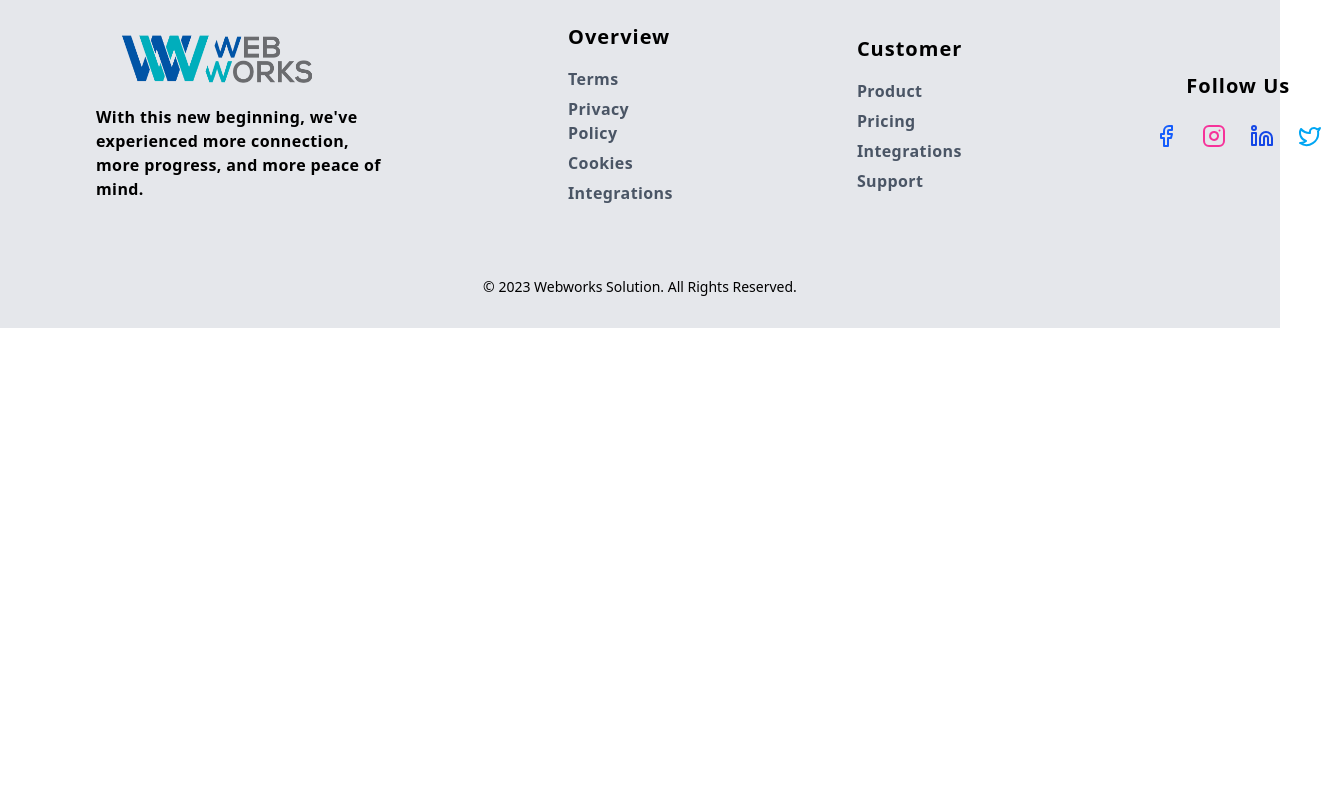
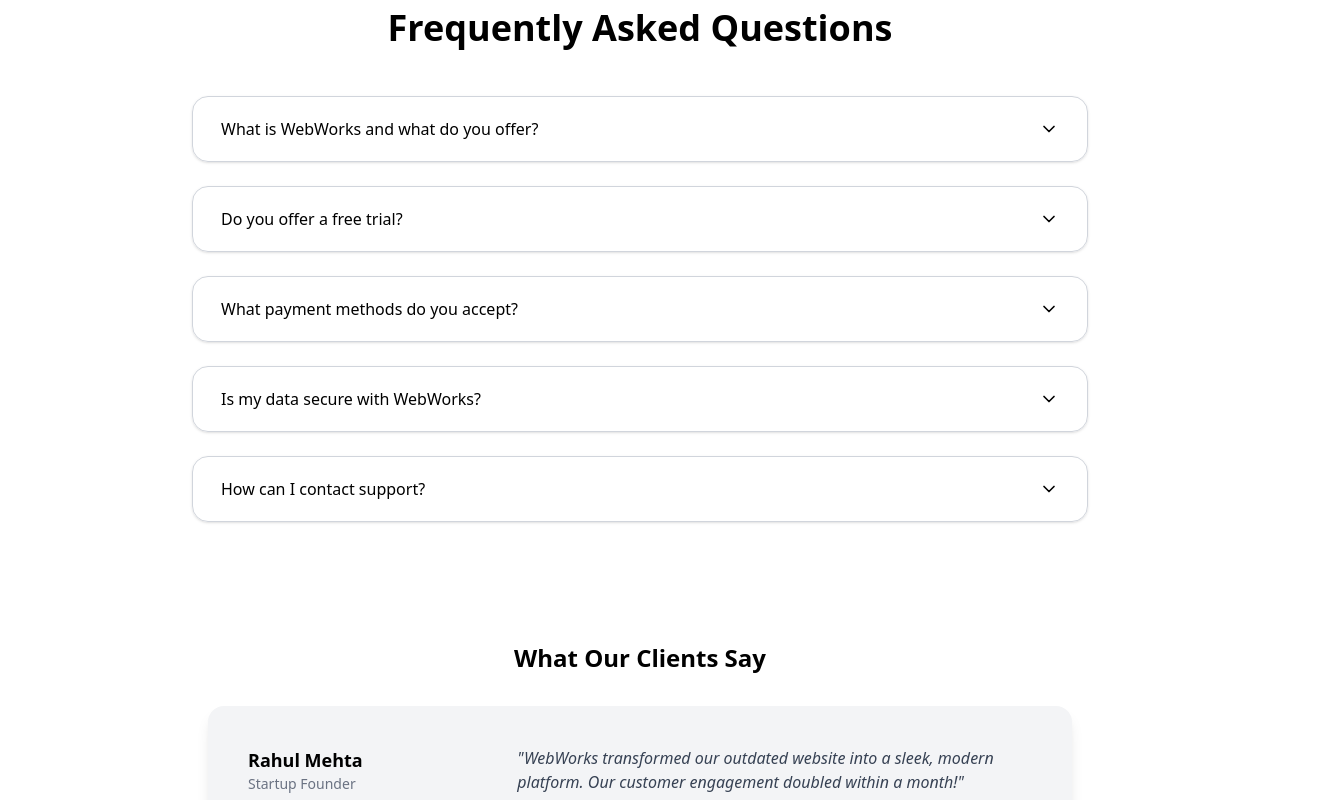
Before and after one commit to RoopTeja04/Web-Works-, a React (Vite) app in the folder client/: page / in a window 1280 px wide. Shown: the part 1320-2120 px from the top of the page, 1330 px wide, since content can reach past the window. Before the commit the page ends 1648 px from the top, so only its background shows below. Built offline with nearby package versions, Linux system fonts and the light colour scheme.

Commit message:
added faqs and testimonals aslo

```diff
--- a/client/src/components/Home.jsx
+++ b/client/src/components/Home.jsx
@@ -1,6 +1,8 @@
 import React from 'react'
 import Sub_Services from '../sub_components/sub_services'
 import Footer from '../sub_components/Footer'
+import Faqs from '../sub_components/faqs'
+import Testimonals from '../sub_components/testimonals'
 
 const Home = ({ BannerImage }) => {
     return (
@@ -27,6 +29,8 @@
             </div>
 
             <Sub_Services />
+            <Faqs />
+            <Testimonals />
             <Footer />
         </>
     )
--- a/client/src/sub_components/Footer.jsx
+++ b/client/src/sub_components/Footer.jsx
@@ -1,6 +1,6 @@
 import React from 'react'
 import Logo from '../images/webworks_logo-01.png';
-import { Facebook, Instagram, Linkedin, Twitter } from "lucide-react";
+import { Facebook, Instagram, Linkedin } from "lucide-react";
 
 const Footer = () => {
     return (
@@ -20,21 +20,21 @@
 
                     <div className='flex flex-col justify-center space-y-4'>
                         <span className='text-xl tracking-wider font-semibold'>Overview</span>
-                        <div className='flex flex-col space-y-1.5'>
-                            <span className='font-semibold text-gray-600 text-md tracking-wide'>Terms</span>
-                            <span className='font-semibold text-gray-600 text-md tracking-wide'>Privacy Policy</span>
-                            <span className='font-semibold text-gray-600 text-md tracking-wide'>Cookies</span>
-                            <span className='font-semibold text-gray-600 text-md tracking-wide'>Integrations</span>
+                        <div className='flex flex-col space-y-3'>
+                            <span className='font-semibold text-gray-600 text-sm tracking-wide'>Terms</span>
+                            <span className='font-semibold text-gray-600 text-sm tracking-wide'>Privacy Policy</span>
+                            <span className='font-semibold text-gray-600 text-sm tracking-wide'>Cookies</span>
+                            <span className='font-semibold text-gray-600 text-sm tracking-wide'>Integrations</span>
                         </div>
                     </div>
 
                     <div className='flex flex-col justify-center space-y-4'>
                         <span className='text-xl tracking-wider font-semibold text-center'>Customer</span>
-                        <div className='flex flex-col space-y-1.5'>
-                            <span className='font-semibold text-gray-600 text-md tracking-wide'>Product</span>
-                            <span className='font-semibold text-gray-600 text-md tracking-wide'>Pricing</span>
-                            <span className='font-semibold text-gray-600 text-md tracking-wide'>Integrations</span>
-                            <span className='font-semibold text-gray-600 text-md tracking-wide'>Support</span>
+                        <div className='flex flex-col space-y-3'>
+                            <span className='font-semibold text-gray-600 text-sm tracking-wide'>Product</span>
+                            <span className='font-semibold text-gray-600 text-sm tracking-wide'>Pricing</span>
+                            <span className='font-semibold text-gray-600 text-sm tracking-wide'>Integrations</span>
+                            <span className='font-semibold text-gray-600 text-sm tracking-wide'>Support</span>
                         </div>
                     </div>
 
@@ -49,9 +49,6 @@
                             </a>
                             <a href="#" aria-label="LinkedIn" className="p-2 rounded-full hover:bg-gray-100">
                                 <Linkedin className="w-6 h-6 text-blue-700" />
-                            </a>
-                            <a href="#" aria-label="Twitter" className="p-2 rounded-full hover:bg-gray-100">
-                                <Twitter className="w-6 h-6 text-sky-500" />
                             </a>
                         </div>
                     </div>
--- /dev/null
+++ b/client/src/sub_components/faqs.jsx
@@ -0,0 +1,88 @@
+import React, { useState } from "react";
+import { ChevronDown } from "lucide-react";
+import { motion } from "framer-motion";
+
+const Faqs = [
+    {
+        question: "What is WebWorks and what do you offer?",
+        answer:
+            "WebWorks is a startup that provides modern web solutions including web development, design, and digital tools to help your business grow."
+    },
+    {
+        question: "Do you offer a free trial?",
+        answer:
+            "Yes, we offer a free 7-day trial for all new users to explore our services before subscribing."
+    },
+    {
+        question: "What payment methods do you accept?",
+        answer:
+            "We accept major credit cards, debit cards, UPI, and PayPal for global users."
+    },
+    {
+        question: "Is my data secure with WebWorks?",
+        answer:
+            "Absolutely. We use encryption and follow industry best practices to keep your data safe."
+    },
+    {
+        question: "How can I contact support?",
+        answer:
+            "You can reach out to our support team via email at support@webworks.com or through our in-app chat."
+    }
+];
+
+const FAQs = () => {
+    const [openIndex, setOpenIndex] = useState(null);
+
+    const toggleFAQ = (index) => {
+        setOpenIndex(openIndex === index ? null : index);
+    };
+
+    return (
+        <div className="max-w-2xl mx-auto my-24 p-6 flex flex-col items-center">
+            <motion.h2
+                className="text-4xl font-bold text-center mb-12"
+                initial={{ opacity: 0, y: 40 }}
+                whileInView={{ opacity: 1, y: 0 }}
+                transition={{ duration: 0.8, ease: "easeOut" }}
+            >
+                Frequently Asked Questions
+            </motion.h2>
+
+            <div className="min-w-4xl space-y-6">
+                {Faqs.map((faq, i) => (
+                    <motion.div
+                        key={i}
+                        className="border border-gray-300 rounded-2xl shadow-sm overflow-hidden"
+                        initial={{ opacity: 0, y: -40 }}
+                        whileInView={{ opacity: 1, y: 0 }}
+                        transition={{
+                            duration: 0.6,
+                            ease: "easeOut",
+                            delay: i * 0.2
+                        }}
+                    >
+                        <button
+                            onClick={() => toggleFAQ(i)}
+                            className="w-full flex justify-between items-center px-7 py-5 text-left cursor-pointer"
+                        >
+                            <span className="font-medium">{faq.question}</span>
+                            <ChevronDown
+                                className={`w-5 h-5 transition-transform duration-300 ${openIndex === i ? "rotate-180" : ""
+                                    }`}
+                            />
+                        </button>
+
+                        <div
+                            className={`px-4 text-gray-600 transition-all duration-500 ease-in-out overflow-hidden ${openIndex === i ? "max-h-40 pb-4" : "max-h-0"
+                                }`}
+                        >
+                            {faq.answer}
+                        </div>
+                    </motion.div>
+                ))}
+            </div>
+        </div>
+    );
+};
+
+export default FAQs;
--- a/client/src/sub_components/sub_services.jsx
+++ b/client/src/sub_components/sub_services.jsx
@@ -32,7 +32,7 @@
     return (
         <div className="my-24 flex flex-col items-center">
             <motion.span
-                className="text-5xl font-semibold tracking-wide"
+                className="text-4xl font-bold text-center"
                 initial={{ opacity: 0, y: -40 }}
                 animate={{ opacity: 1, y: 0 }}
                 transition={{ duration: 0.8, ease: "easeOut" }}
--- /dev/null
+++ b/client/src/sub_components/testimonals.jsx
@@ -0,0 +1,99 @@
+import React, { useState } from 'react';
+import { motion, AnimatePresence } from "framer-motion";
+import { ChevronLeft, ChevronRight } from "lucide-react";
+
+const testimonials = [
+    {
+        name: "Rahul Mehta",
+        role: "Startup Founder",
+        feedback:
+            "WebWorks transformed our outdated website into a sleek, modern platform. Our customer engagement doubled within a month!"
+    },
+    {
+        name: "Ananya Gupta",
+        role: "Digital Marketer",
+        feedback:
+            "I love how fast and reliable their team is. They delivered our landing page in record time without compromising quality."
+    },
+    {
+        name: "David Lee",
+        role: "Entrepreneur",
+        feedback:
+            "The smooth UI/UX design provided by WebWorks really helped my brand look professional. Highly recommended!"
+    },
+    {
+        name: "Priya Sharma",
+        role: "Freelancer",
+        feedback:
+            "Affordable and super responsive. Any time I needed changes, the team was quick to help. Amazing experience!"
+    },
+    {
+        name: "Mohammed Ali",
+        role: "Small Business Owner",
+        feedback:
+            "My e-commerce store is now running flawlessly thanks to WebWorks. Sales have gone up by 40%."
+    },
+    {
+        name: "Sophia Johnson",
+        role: "Tech Enthusiast",
+        feedback:
+            "Clean code, modern design, and great communication. I felt confident working with WebWorks from day one."
+    }
+];
+
+const Testimonals = () => {
+    const [index, setIndex] = useState(0);
+
+    const nextTestimonial = () => {
+        setIndex((prev) => (prev + 1) % testimonials.length);
+    };
+
+    const prevTestimonial = () => {
+        setIndex((prev) => (prev - 1 + testimonials.length) % testimonials.length);
+    };
+
+    return (
+        <div className="max-w-4xl mx-auto my-12 px-4">
+            <h2 className="text-2xl font-bold text-center mb-8">What Our Clients Say</h2>
+
+            <div className="relative bg-gray-100 shadow-lg rounded-2xl px-10 py-10 overflow-hidden">
+                <AnimatePresence mode="wait">
+                    <motion.div
+                        key={index}
+                        initial={{ opacity: 0, x: 50 }}
+                        animate={{ opacity: 1, x: 0 }}
+                        exit={{ opacity: 0, x: -50 }}
+                        transition={{ duration: 0.5 }}
+                        className="grid grid-cols-1 md:grid-cols-3 gap-6 items-center"
+                    >
+                        <div className="md:col-span-1 text-center md:text-left">
+                            <h3 className="font-semibold text-lg">{testimonials[index].name}</h3>
+                            <p className="text-sm text-gray-500">{testimonials[index].role}</p>
+                        </div>
+
+                        <div className="md:col-span-2">
+                            <p className="text-gray-700 italic">"{testimonials[index].feedback}"</p>
+                        </div>
+                    </motion.div>
+                </AnimatePresence>
+            </div>
+
+            <div className="flex justify-center items-center gap-6 mt-6">
+                <button
+                    onClick={prevTestimonial}
+                    className="p-2 bg-gray-200 rounded-full hover:bg-gray-300 transition cursor-pointer"
+                >
+                    <ChevronLeft className="w-5 h-5" />
+                </button>
+                <button
+                    onClick={nextTestimonial}
+                    className="p-2 bg-gray-200 rounded-full hover:bg-gray-300 transition cursor-pointer"
+                >
+                    <ChevronRight className="w-5 h-5" />
+                </button>
+            </div>
+        </div>
+    );
+}
+
+export default Testimonals
```
